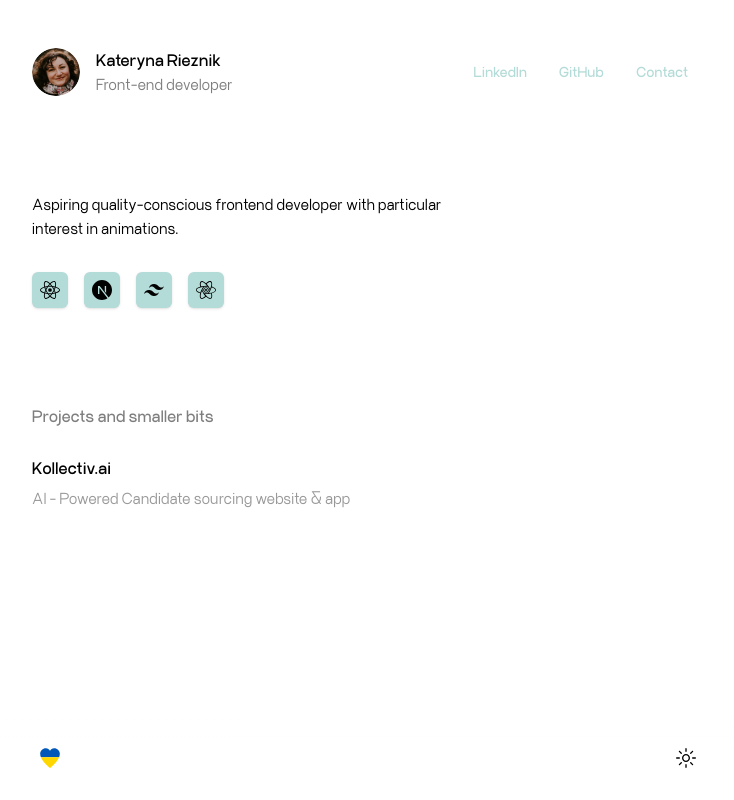
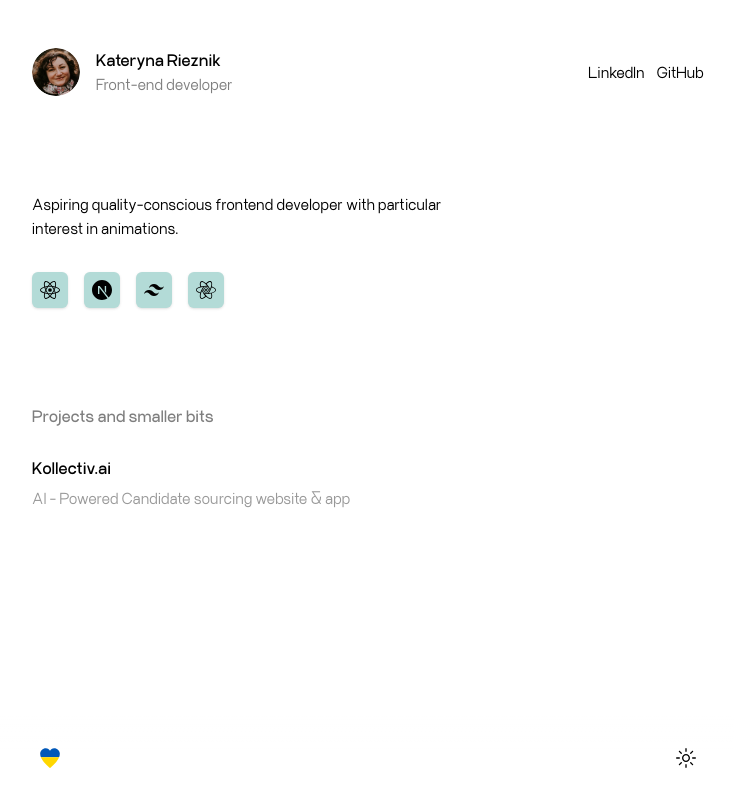
Before and after one commit to katerynarieznik/personal-website, a Next.js app: page / in a window 1280 px wide. Shown: the whole page, without its empty margins (272-1006 px from the left). Built offline with nearby package versions, Linux system fonts and the light colour scheme.

Commit message:
contact links animations

```diff
--- a/components/header.tsx
+++ b/components/header.tsx
@@ -1,11 +1,20 @@
 import { Button } from '@/components/ui/button'
-import {
-  EnvelopeClosedIcon,
-  GitHubLogoIcon,
-  LinkedInLogoIcon,
-} from '@radix-ui/react-icons'
+import { GitHubLogoIcon, LinkedInLogoIcon } from '@radix-ui/react-icons'
 import Image from 'next/image'
 import Link from 'next/link'
+
+const CONTACTS = [
+  {
+    href: 'https://www.linkedin.com/in/katerynarieznik',
+    label: 'LinkedIn',
+    icon: <LinkedInLogoIcon className="size-5" />,
+  },
+  {
+    href: 'https://github.com/katerynarieznik',
+    label: 'GitHub',
+    icon: <GitHubLogoIcon className="size-5" />,
+  },
+]
 
 export function Header() {
   return (
@@ -25,49 +34,21 @@ export function Header() {
           </h2>
         </div>
       </div>
-      <div className="hidden md:block">
-        <Button variant="link" asChild>
+
+      <div className="flex items-center gap-3">
+        {CONTACTS.map(({ href, label, icon }) => (
           <Link
-            href="https://www.linkedin.com/in/katerynarieznik/"
+            key={label}
+            href={href}
             target="_blank"
+            className="relative after:absolute after:mt-1 after:hidden after:h-px after:w-full after:origin-[center_right] after:scale-x-0 after:bg-foreground after:transition-transform after:duration-500 after:hover:origin-[center_left] after:hover:scale-x-100 md:after:block"
           >
-            LinkedIn
+            <Button variant="ghost" size="icon" className="md:hidden">
+              {icon}
+            </Button>
+            <span className="sr-only md:not-sr-only">{label}</span>
           </Link>
-        </Button>
-        <Button variant="link" asChild>
-          <Link href="https://github.com/katerynarieznik" target="_blank">
-            GitHub
-          </Link>
-        </Button>
-        <Button variant="link" asChild>
-          <Link href="mailto:rieznik.k@gmail.com" target="_blank">
-            Contact
-          </Link>
-        </Button>
-      </div>
-
-      <div className="flex items-center gap-3 md:hidden">
-        <Button variant="outline" size="icon" asChild>
-          <Link
-            href="https://www.linkedin.com/in/katerynarieznik/"
-            target="_blank"
-          >
-            <LinkedInLogoIcon className="size-4" />
-            <span className="sr-only">LinkedIn</span>
-          </Link>
-        </Button>
-        <Button variant="outline" size="icon" asChild>
-          <Link href="https://github.com/katerynarieznik" target="_blank">
-            <GitHubLogoIcon className="size-4" />
-            <span className="sr-only">GitHub</span>
-          </Link>
-        </Button>
-        <Button variant="outline" size="icon" asChild>
-          <Link href="mailto:rieznik.k@gmail.com" target="_blank">
-            <EnvelopeClosedIcon className="size-4" />
-            <span className="sr-only">Contact</span>
-          </Link>
-        </Button>
+        ))}
       </div>
     </header>
   )
```
